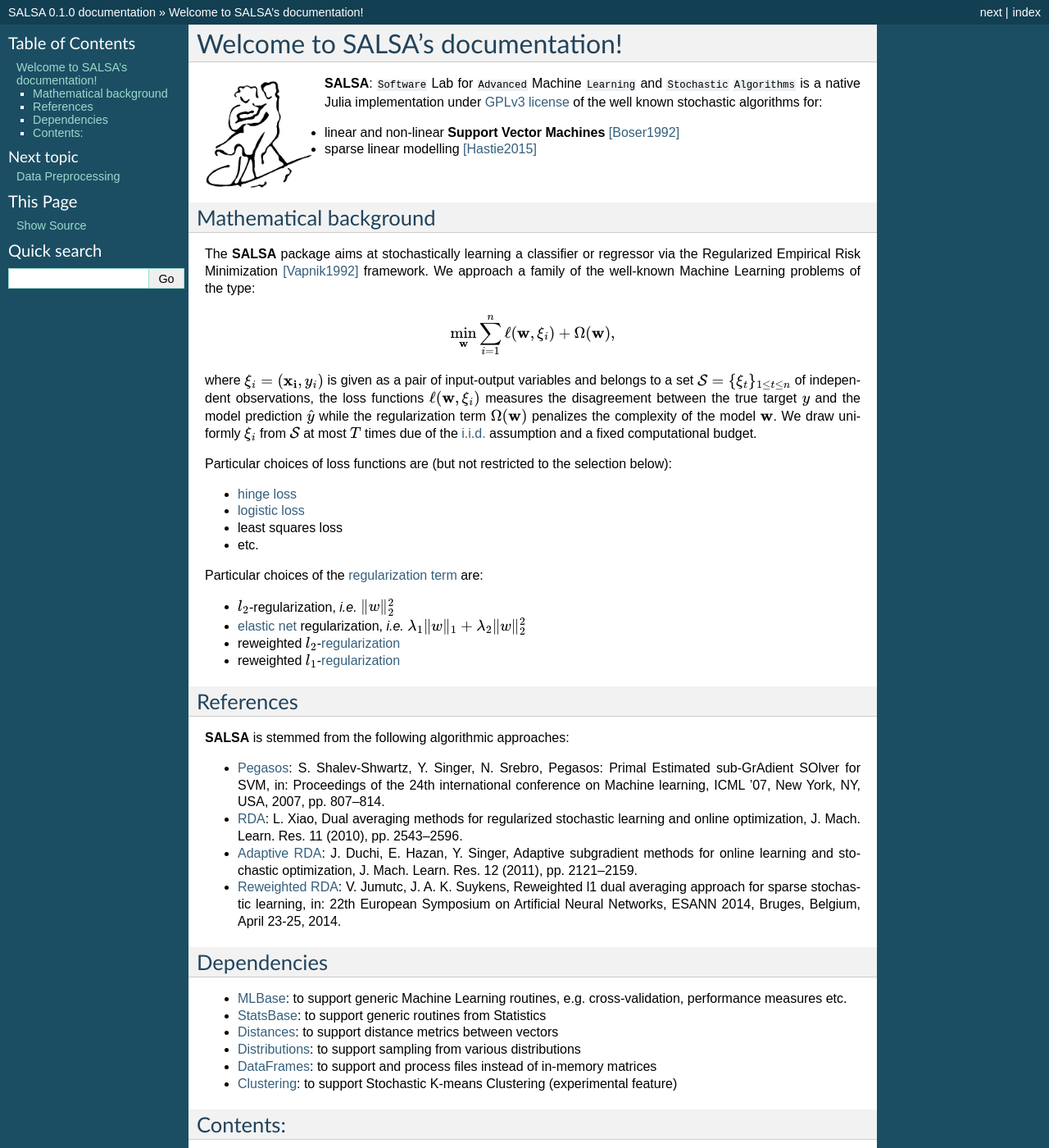
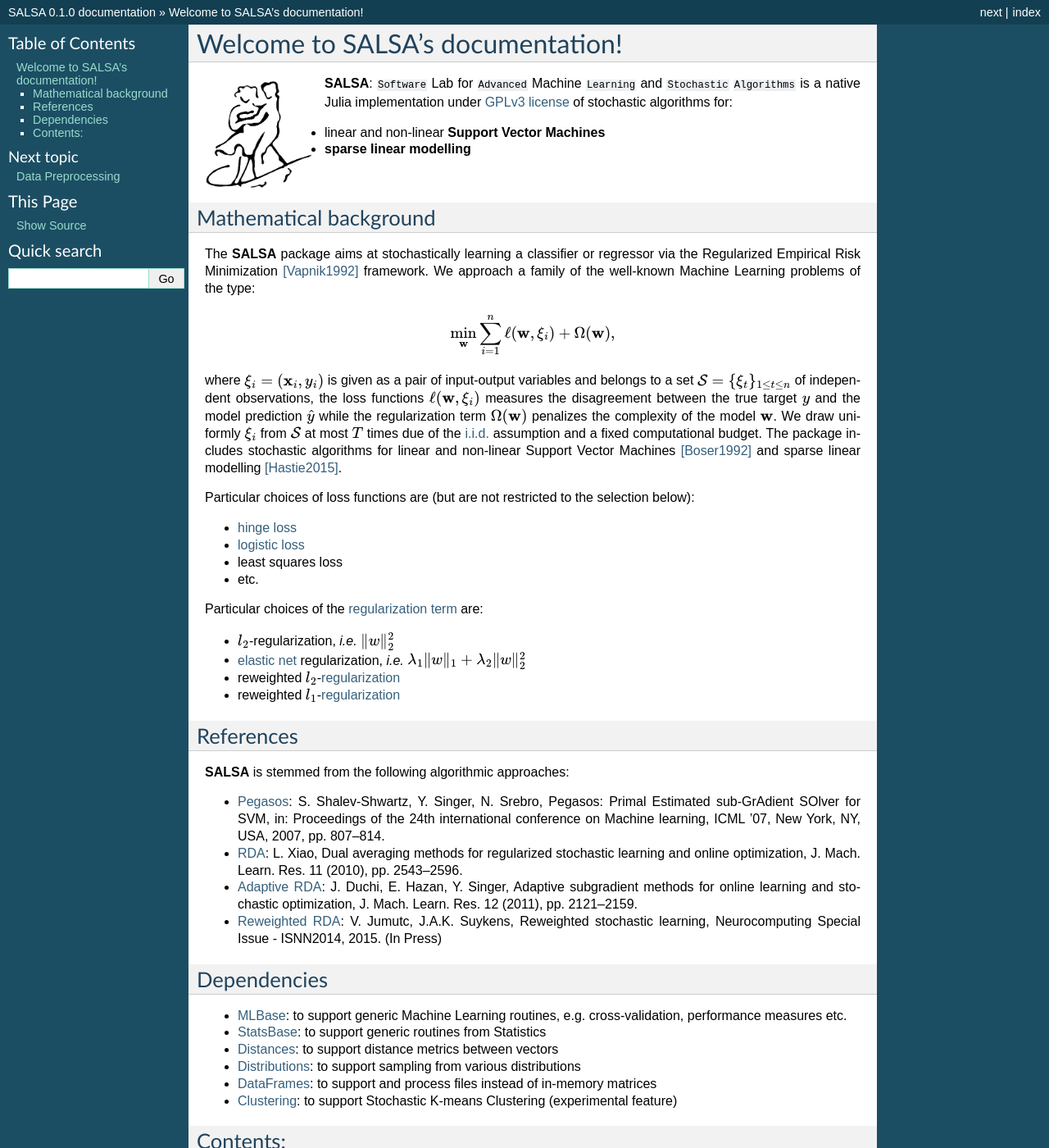
Before and after one commit to jumutc/SALSA.jl, a Sphinx documentation site: the page built from docs/source/index.rst, in a window 1280 px wide and 1400 px high. Shown: the whole window at 82% size. Built offline with Sphinx 7.4.7, drawn with Linux system fonts in a browser that asks for light colours; formulas are drawn with MathJax 3; some of the changed text lies outside the part shown.

Commit message:
docs update

```diff
--- a/docs/source/classification.rst
+++ b/docs/source/classification.rst
@@ -1,7 +1,7 @@
 Classification
 ================
 
-A classification example explained by the usage of SALSA package on the `Ripley <http://www.esat.kuleuven.be/sista/lssvmlab/tutorial/node14.html>`_ data set. SALSA package provides many different options for stochastically learning a classification model.
+A classification example explained by the usage of SALSA package on the `Ripley <http://www.esat.kuleuven.be/sista/lssvmlab/tutorial/node14.html>`_ data set. The SALSA package provides many different options for stochastically learning a classification model.
 
 This package provides a function ``salsa`` and explanation on ``SALSAModel`` which accompanies and complements it. The package provides full-stack functionality including cross-validation of all model- and algorithm-related hyperparameters.
 
@@ -10,7 +10,7 @@ Knowledge agnostic usage
 
 .. function:: salsa(X,Y[,Xtest])
 
-    Create a linear classification model:
+    Create a linear classification model with the predicted output :math:`\hat{y}`:
 
     .. math::
         \hat{y} = \mathrm{sign}(\langle x, w \rangle + b)
@@ -65,7 +65,7 @@ Model-based usage
     - ``mode::Type{M}``: mode used to learn the model: LINEAR vs. NONLINEAR (mandatory parameter)
     - ``algorithm::A``: algorithm used to learn the model, e.g. PEGASOS (mandatory parameter)
     - ``loss_function::Type{L}``: type of a loss function used to learn the model, e.g. HINGE (mandatory parameter)
-    - ``kernel::Type{K} = RBFKernel``: kernel used in NONLINEAR mode to compute Nyström approx.
+    - ``kernel::Type{K} = RBFKernel``: kernel used in NONLINEAR mode to compute Nyström approximation
     - ``global_opt::GlobalOpt = CSA()``: global optimization techniques for tuning hyperparameters
     - ``subset_size::Float64 = 5e-1``: subset size used in NONLINEAR mode to compute Nyström approx.
     - ``max_cv_iter::Int = 1000``: maximal number of iterations (budget) for any algorithm in training CV
--- a/docs/source/index.rst
+++ b/docs/source/index.rst
@@ -7,10 +7,10 @@ Welcome to SALSA's documentation!
     :width: 130px
 
 
-**SALSA**: ``Software`` Lab for ``Advanced`` Machine ``Learning`` and ``Stochastic`` ``Algorithms`` is a native Julia implementation under `GPLv3 license <https://github.com/jumutc/SALSA.jl/blob/master/LICENSE>`_ of the well known stochastic algorithms for:
+**SALSA**: ``Software`` Lab for ``Advanced`` Machine ``Learning`` and ``Stochastic`` ``Algorithms`` is a native Julia implementation under `GPLv3 license <https://github.com/jumutc/SALSA.jl/blob/master/LICENSE>`_ of stochastic algorithms for:
 
-- linear and non-linear **Support Vector Machines** [Boser1992]_
-- sparse linear modelling [Hastie2015]_
+- linear and non-linear **Support Vector Machines**
+- **sparse linear modelling**
 
 |
 Mathematical background
@@ -21,9 +21,9 @@ The **SALSA** package aims at stochastically learning a classifier or regressor
 .. math::
         \min_{\bf w} \sum_{i=1}^n \ell({\bf w},\xi_i) + \Omega({\bf w}),
 
-where :math:`\xi_i = ({\bf x_i},y_i)` is given as a pair of input-output variables and belongs to a set :math:`\mathcal{S} = \{\xi_{t}\}_{1 \leq t \leq n}` of independent observations, the loss functions :math:`\ell({\bf w},\xi_i)` measures the disagreement between the true target :math:`y` and the model prediction :math:`\hat{y}` while the regularization term :math:`\Omega({\bf w})` penalizes the complexity of the model :math:`{\bf w}`. We draw uniformly :math:`\xi_i` from :math:`\mathcal{S}` at most :math:`T` times due of the `i.i.d. <https://en.wikipedia.org/wiki/Independent_and_identically_distributed_random_variables>`_ assumption and a fixed computational budget.
+where :math:`\xi_i = ({\bf x}_i,y_i)` is given as a pair of input-output variables and belongs to a set :math:`\mathcal{S} = \{\xi_{t}\}_{1 \leq t \leq n}` of independent observations, the loss functions :math:`\ell({\bf w},\xi_i)` measures the disagreement between the true target :math:`y` and the model prediction :math:`\hat{y}` while the regularization term :math:`\Omega({\bf w})` penalizes the complexity of the model :math:`{\bf w}`. We draw uniformly :math:`\xi_i` from :math:`\mathcal{S}` at most :math:`T` times due of the `i.i.d. <https://en.wikipedia.org/wiki/Independent_and_identically_distributed_random_variables>`_ assumption and a fixed computational budget. The package includes stochastic algorithms for linear and non-linear Support Vector Machines [Boser1992]_ and sparse linear modelling [Hastie2015]_.
 
-Particular choices of loss functions are (but not restricted to the selection below):
+Particular choices of loss functions are (but are not restricted to the selection below):
 
 - `hinge loss <https://en.wikipedia.org/wiki/Hinge_loss>`_
 - `logistic loss <https://en.wikipedia.org/wiki/Loss_functions_for_classification#Logistic_loss>`_
@@ -48,7 +48,7 @@ References
 
 - `Adaptive RDA <http://www.jmlr.org/papers/volume12/duchi11a/duchi11a.pdf>`_: J. Duchi, E. Hazan, Y. Singer, Adaptive subgradient methods for online learning and stochastic optimization, J. Mach. Learn. Res. 12 (2011), pp. 2121–2159.
 
-- `Reweighted RDA <ftp://ftp.esat.kuleuven.be/pub/SISTA/vjumutc/reports/reweighted_l1rda_jumutc_suykens.pdf>`_: V. Jumutc, J. A. K. Suykens, Reweighted l1 dual averaging approach for sparse stochastic learning, in: 22th European Symposium on Artificial Neural Networks, ESANN 2014, Bruges, Belgium, April 23-25, 2014.
+- `Reweighted RDA <ftp://ftp.esat.kuleuven.be/pub/SISTA/vjumutc/reports/isnn2014_jumutc_suykens.pdf>`_: V. Jumutc, J.A.K. Suykens, Reweighted stochastic learning, Neurocomputing Special Issue - ISNN2014, 2015. (In Press)
 
 Dependencies
 *************
@@ -83,4 +83,4 @@ Contents:
 
 .. [Vapnik1992] Vapnik, Vladimir. "Principles of risk minimization for learning theory", In Advances in neural information processing systems (NIPS), pp. 831-838. 1992.
 .. [Boser1992] Boser, B., Guyon, I., Vapnik, V. "A training algorithm for optimal margin classifiers", In Proceedings of the fifth annual workshop on Computational learning theory - COLT'92., pp. 144-152, 1992.
-.. [Hastie2015] Hastie T., Tibshirani R., Wainwright M. "Statistical Learning with Sparsity: The Lasso and Generalizations", Chapman & Hall/CRC Monographs on Statistics & Applied Probability, 2015.
+.. [Hastie2015] Hastie T., Tibshirani R., Wainwright M. Statistical Learning with Sparsity: The Lasso and Generalizations, Chapman & Hall/CRC Monographs on Statistics & Applied Probability, 2015.
--- a/docs/source/regression.rst
+++ b/docs/source/regression.rst
@@ -1,10 +1,10 @@
 Regression
 ================
 
-A regression example explained by the usage of SALSA package on the ``sinc(x) = sin(x)./x`` function.
+A regression example is explained for the SALSA package by the ``sinc(x) = sin(x)./x`` function.
 
 
-This package provides a function ``salsa`` and explanation on ``SALSAModel`` which enables a regression case. This use case is supported by the Fixed-Size approach [FS2010]_ and :doc:`Nyström approximation <nystrom>` with the specific ``LEAST_SQUARES`` loss function and cross-validation criteria ``MSE`` (mean-squared error).
+This package provides a function ``salsa`` and explanation on ``SALSAModel`` for the regression case. This use case is supported by the Fixed-Size approach [FS2010]_ and :doc:`Nyström approximation <nystrom>` with the specific ``LEAST_SQUARES`` loss function and cross-validation criteria ``MSE`` (mean-squared error).
 
 .. code-block:: julia
 
```
Also changed, not shown: other parts of docs/source/regression.rst (+1 -1 lines).
